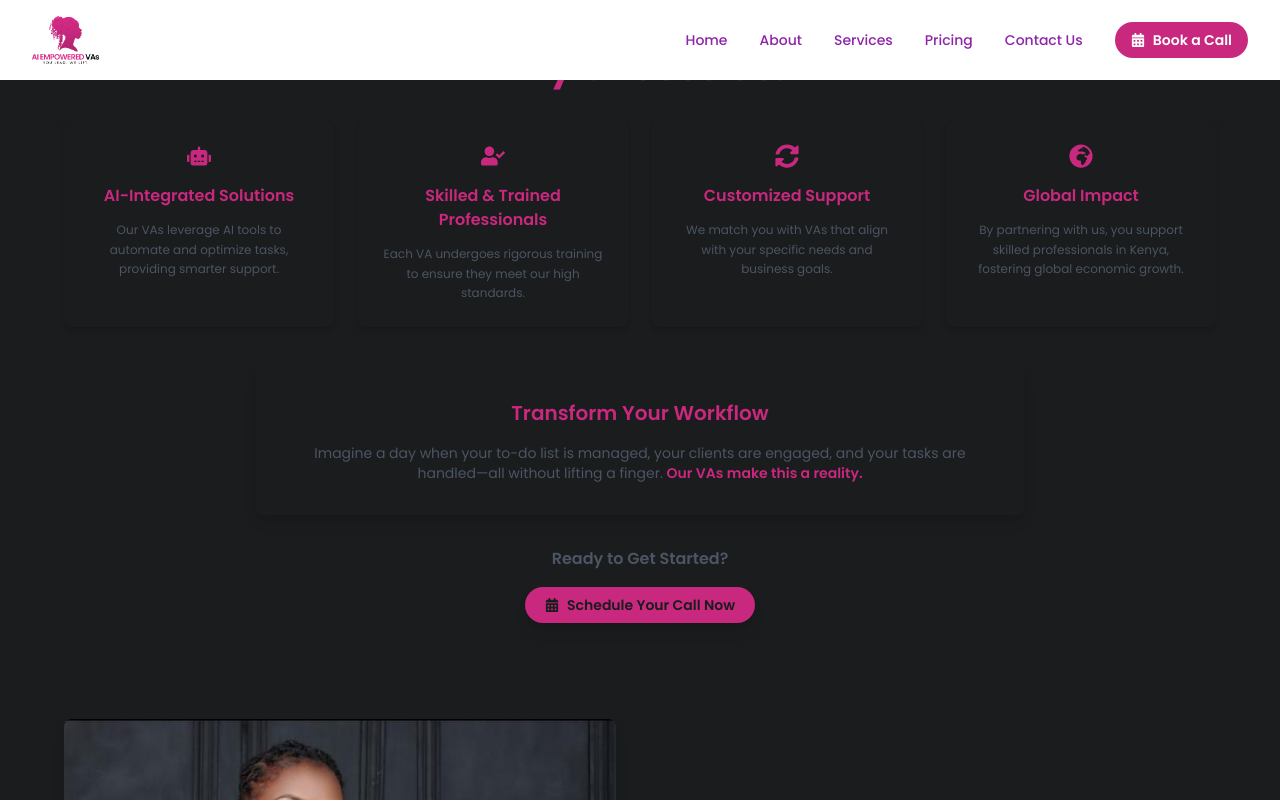
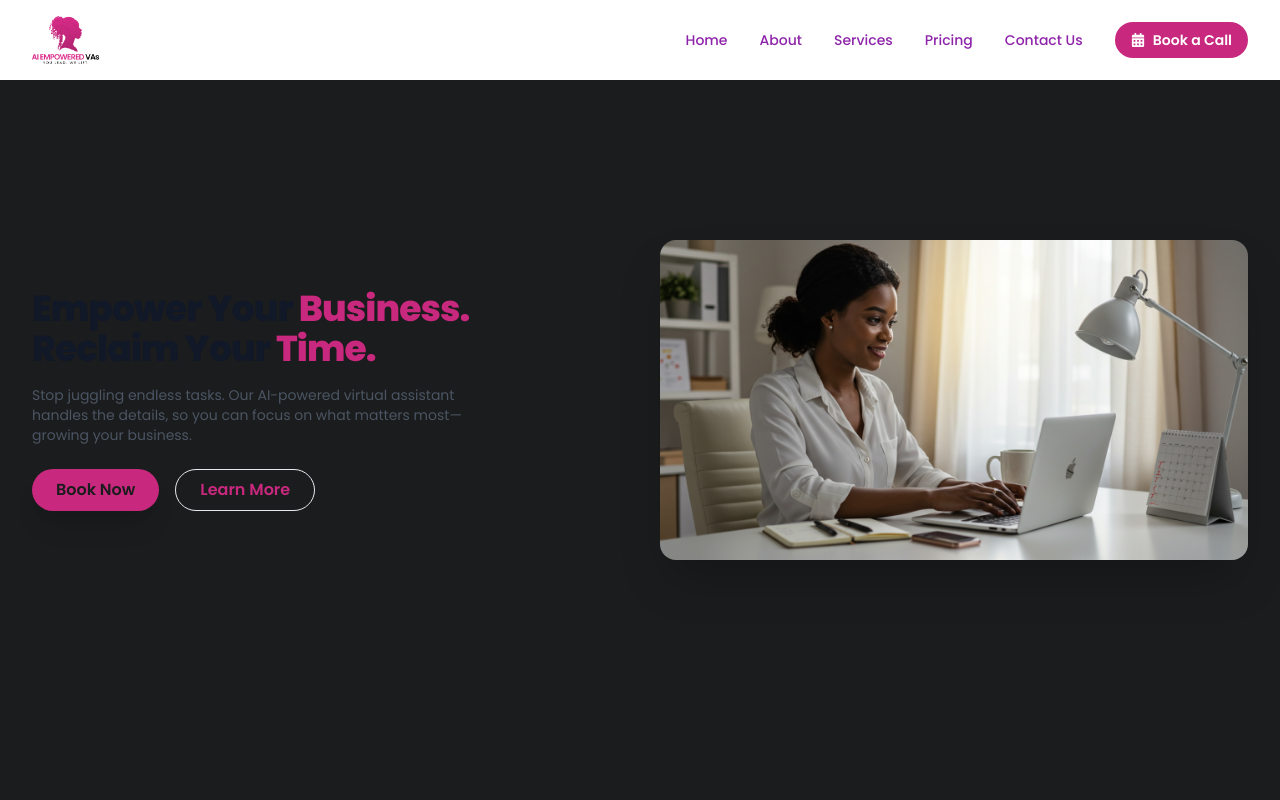
Before and after one commit to MuchiriTheDev/AI-VA, a React (Vite) app: page /about in a window 1280 px wide. Shown: the top 800 px of the page. Built offline with nearby package versions, Linux system fonts and the light colour scheme.

Commit message:
feat: Revamp AboutHero component with new animations and layout for enhanced user engagement

```diff
--- a/src/component/AboutComponent/AboutHero.jsx
+++ b/src/component/AboutComponent/AboutHero.jsx
@@ -1,144 +1,99 @@
 import React from 'react';
+import { assets } from '../../assets/assets';
 import { motion } from 'framer-motion';
-import { FaRobot, FaUserCheck, FaSyncAlt, FaGlobeAfrica, FaCalendarAlt } from 'react-icons/fa';
 
-const containerVariants = {
-  hidden: { opacity: 0 },
-  visible: {
-    opacity: 1,
-    transition: {
-      duration: 0.6,
-      when: 'beforeChildren',
-      staggerChildren: 0.2,
-    },
-  },
-};
+const AboutHero = () => {
+  // Animation variants for text
+  const textVariants = {
+    hidden: { opacity: 0, y: 30 },
+    visible: { opacity: 1, y: 0, transition: { duration: 0.7, ease: 'easeOut' } },
+  };
 
-const itemVariants = {
-  hidden: { opacity: 0, y: 20, scale: 0.95 },
-  visible: {
-    opacity: 1,
-    y: 0,
-    scale: 1,
-    transition: {
-      type: 'spring',
-      stiffness: 180,
-      damping: 15,
-      duration: 0.4,
-    },
-  },
-  hover: {
-    scale: 1.05,
-    boxShadow: '0 4px 12px rgba(200, 40, 126, 0.3)', // Adjusted for #C8287E
-    transition: { duration: 0.2 },
-  },
-};
-
-const WhyChooseUs = () => {
-  const reasons = [
-    {
-      icon: <FaRobot className="text-2xl text-color" aria-hidden="true" />,
-      title: 'AI-Integrated Solutions',
-      description: 'Our VAs leverage AI tools to automate and optimize tasks, providing smarter support.',
-    },
-    {
-      icon: <FaUserCheck className="text-2xl text-color" aria-hidden="true" />,
-      title: 'Skilled & Trained Professionals',
-      description: 'Each VA undergoes rigorous training to ensure they meet our high standards.',
-    },
-    {
-      icon: <FaSyncAlt className="text-2xl text-color" aria-hidden="true" />,
-      title: 'Customized Support',
-      description: 'We match you with VAs that align with your specific needs and business goals.',
-    },
-    {
-      icon: <FaGlobeAfrica className="text-2xl text-color" aria-hidden="true" />,
-      title: 'Global Impact',
-      description: 'By partnering with us, you support skilled professionals in Kenya, fostering global economic growth.',
-    },
-  ];
+  // Animation variants for image/video
+  const mediaVariants = {
+    hidden: { opacity: 0, scale: 0.9 },
+    visible: { opacity: 1, scale: 1, transition: { duration: 0.9, ease: 'easeOut' } },
+  };
 
   return (
-    <section
-      id="why-choose-us"
-      className="w-full max-w-[100vw] min-h-[60vh] h-fit py-12 px-4 sm:px-6 lg:px-8 bg-white relative overflow-hidden"
-    >
-      {/* Subtle Background Gradient */}
-      <div className="absolute inset-0 bg-gradient-to-r from-[#C8287E]/5 to-transparent opacity-30 z-0"></div>
+    <section className="relative min-h-screen bg-white flex items-center justify-center py-8 px-4 sm:px-6 lg:px-8 overflow-hidden">
+      {/* Background Gradient Overlay */}
+      <div className="absolute inset-0 bg-gradient-to-br from-[#C8287E]/10 to-white opacity-50 z-0"></div>
 
-      <motion.div
-        className="max-w-6xl mx-auto text-center relative z-10"
-        variants={containerVariants}
-        initial="hidden"
-        whileInView="visible"
-        viewport={{ once: true }}
-      >
-        {/* Headline */}
-        <motion.h2
-          className="text-2xl sm:text-3xl md:text-4xl font-bold text-color mb-4 leading-tight"
-          variants={itemVariants}
+      <div className="relative max-w-7xl mx-auto flex flex-col lg:flex-row items-center gap-6 lg:gap-10 z-10">
+        {/* Left Content: Text */}
+        <motion.div
+          className="lg:w-1/2 text-center lg:text-left"
+          initial="hidden"
+          animate="visible"
+          variants={textVariants}
         >
-          Why Choose Us?
-          <span className="block w-32 h-1 mx-auto mt-3 bg-gradient-to-r from-[#C8287E] to-[#a62066] rounded-full"></span>
-        </motion.h2>
-
-        {/* Reasons Grid */}
-        <motion.div
-          className="grid grid-cols-1 sm:grid-cols-2 lg:grid-cols-4 gap-6 max-w-7xl mx-auto mb-10"
-          variants={containerVariants}
-        >
-          {reasons.map((reason, index) => (
-            <motion.div
-              key={index}
-              className="bg-white rounded-lg shadow-md p-6 flex flex-col items-center text-center"
-              variants={itemVariants}
-              whileHover="hover"
+          <h1 className="text-3xl lg:text-4xl font-extrabold text-gray-900 mb-4 tracking-tight">
+            Empower Your <span className="text-color">Business.</span> <br />
+            Reclaim Your <span className="text-color">Time.</span>
+          </h1>
+          <p className="text-xs sm:text-sm text-gray-600 mb-6 leading-relaxed max-w-md mx-auto lg:mx-0">
+            Stop juggling endless tasks. Our AI-powered virtual assistant handles the details, so you can focus on what matters most—growing your business.
+          </p>
+          <div className="flex flex-col sm:flex-row gap-4 justify-center lg:justify-start">
+            <motion.button
+              className="relative bg-color text-white font-semibold py-2 px-6 rounded-full shadow-xl hover:shadow-2xl transition-all duration-300 bg-opacity-95 hover:bg-opacity-100 overflow-hidden"
+              whileHover={{ scale: 1.1 }}
+              whileTap={{ scale: 0.95 }}
+              aria-label="Get Started with AI Virtual Assistant"
             >
-              <div className="mb-4">{reason.icon}</div>
-              <h3 className="text-sm sm:text-base font-semibold text-color mb-3">{reason.title}</h3>
-              <p className="text-xs text-gray-600 leading-relaxed">{reason.description}</p>
-            </motion.div>
-          ))}
+              Book Now
+              <span className="absolute inset-0 rounded-full bg-white opacity-0 hover:opacity-10 transition-opacity duration-300"></span>
+            </motion.button>
+            <motion.a
+              href="#learn-more"
+              className="text-color font-semibold py-2 px-6 rounded-full border border-[#C8287E] hover:bg-color/10 transition-colors duration-300"
+              whileHover={{ scale: 1.1 }}
+              whileTap={{ scale: 0.95 }}
+              aria-label="Learn More About Our Services"
+            >
+              Learn More
+            </motion.a>
+          </div>
         </motion.div>
 
-        {/* Transform Your Workflow */}
+        {/* Right Content: Visual Element */}
         <motion.div
-          className="bg-gradient-to-r from-[#C8287E]/10 to-white rounded-lg shadow-lg p-8 max-w-3xl mx-auto mb-8"
-          variants={itemVariants}
-          whileHover="hover"
+          className="lg:w-1/2 flex justify-center"
+          initial="hidden"
+          animate="visible"
+          variants={mediaVariants}
         >
-          <h3 className="text-lg sm:text-xl font-semibold text-color mb-4">
-            Transform Your Workflow
-          </h3>
-          <p className="text-xs sm:text-sm text-gray-600 leading-relaxed">
-            Imagine a day when your to-do list is managed, your clients are engaged, and your tasks are
-            handled—all without lifting a finger.{' '}
-            <span className="font-semibold text-color">Our VAs make this a reality.</span>
-          </p>
+          <div className="relative group">
+            {/* Decorative Background Circle with Animation */}
+            <motion.div
+              className="absolute inset-0 bg-gradient-to-br from-[#C8287E] to-[#a62066] opacity-20 rounded-full w-[300px] h-[300px] sm:w-[400px] sm:h-[400px] lg:w-[450px] lg:h-[450px] transform translate-x-8 translate-y-8"
+              animate={{ rotate: 360, scale: [1, 1.05, 1] }}
+              transition={{ repeat: Infinity, duration: 10, ease: 'easeInOut' }}
+            ></motion.div>
+            {/* Image or Video */}
+            <div className="relative w-[280px] h-[360px] sm:w-[340px] sm:h-[440px] lg:w-[380px] lg:h-[480px] rounded-2xl shadow-2xl overflow-hidden group-hover:scale-105 transition-transform duration-500">
+              <img
+                src={assets.heroabout}
+                alt="AI-powered virtual assistant in action"
+                className="w-full h-full object-cover"
+              />
+              {/* Optional: Replace with video for landing page impact */}
+              {/* <video
+                src={assets.heroVideo}
+                autoPlay
+                loop
+                muted
+                className="w-full h-full object-cover"
+                aria-label="AI Virtual Assistant Demo"
+              /> */}
+              <div className="absolute inset-0 bg-gradient-to-t from-[#C8287E]/40 to-transparent opacity-40 group-hover:opacity-60 transition-opacity duration-300"></div>
+            </div>
+          </div>
         </motion.div>
-
-        {/* CTA */}
-        <motion.div
-          className="flex flex-col items-center"
-          variants={itemVariants}
-        >
-          <h4 className="text-sm sm:text-base font-semibold text-gray-600 mb-4">
-            Ready to Get Started?
-          </h4>
-          <a
-            href="https://zcal.co/carolinekabi/discovery-call-30min"
-            target="_blank"
-            rel="noopener noreferrer"
-            className="inline-flex items-center px-5 py-2 text-xs sm:text-sm font-semibold rounded-full bg-color text-white shadow-lg hover:bg-[#a62066] transition-colors duration-300"
-            aria-label="Book a discovery call to find your perfect virtual assistant with AI Empowered Virtual Assistants"
-          >
-            <FaCalendarAlt className="mr-2 text-xs sm:text-sm" aria-hidden="true" />
-            Schedule Your Call Now
-          </a>
-        </motion.div>
-      </motion.div>
+      </div>
     </section>
   );
 };
 
-export default WhyChooseUs;
+export default AboutHero;
```
